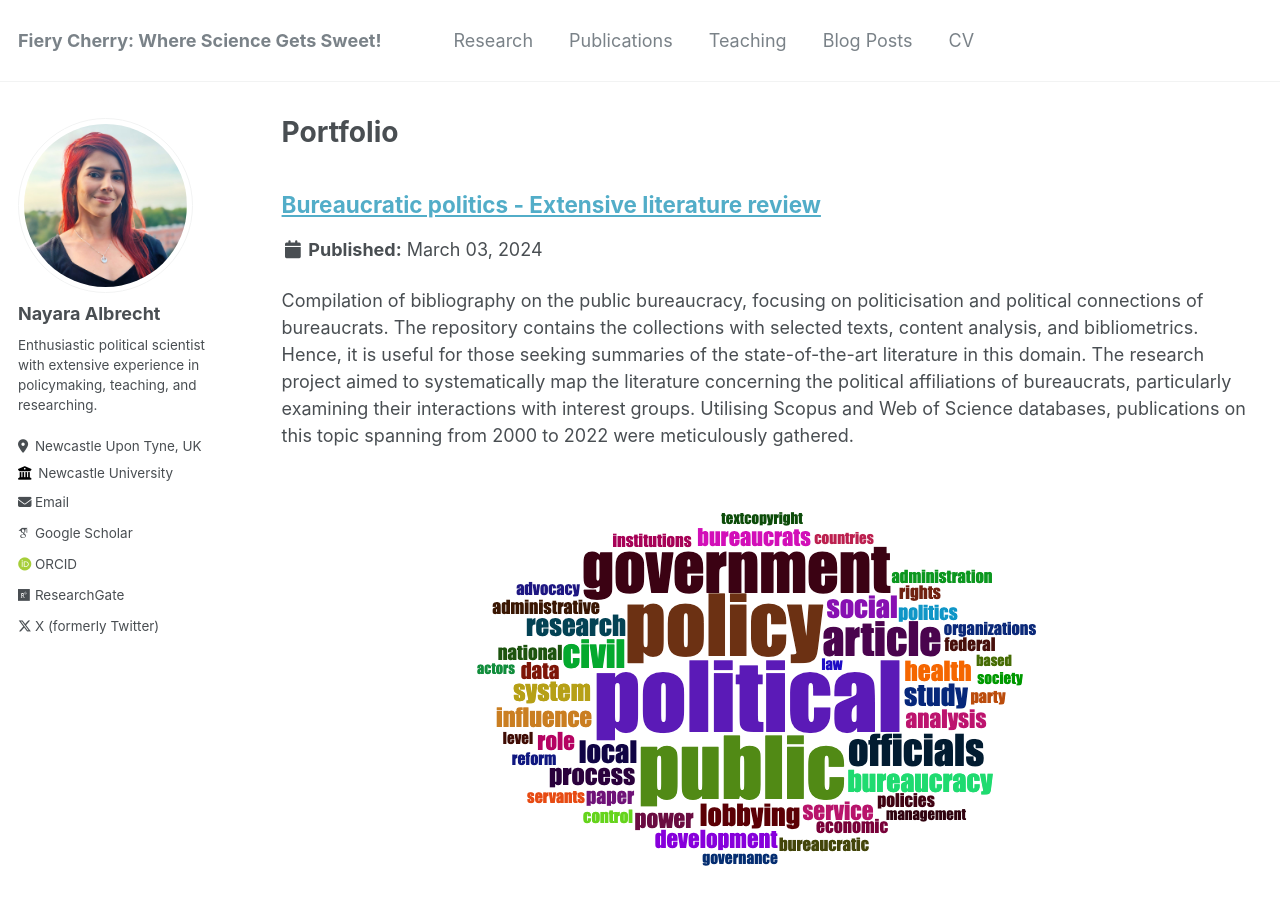
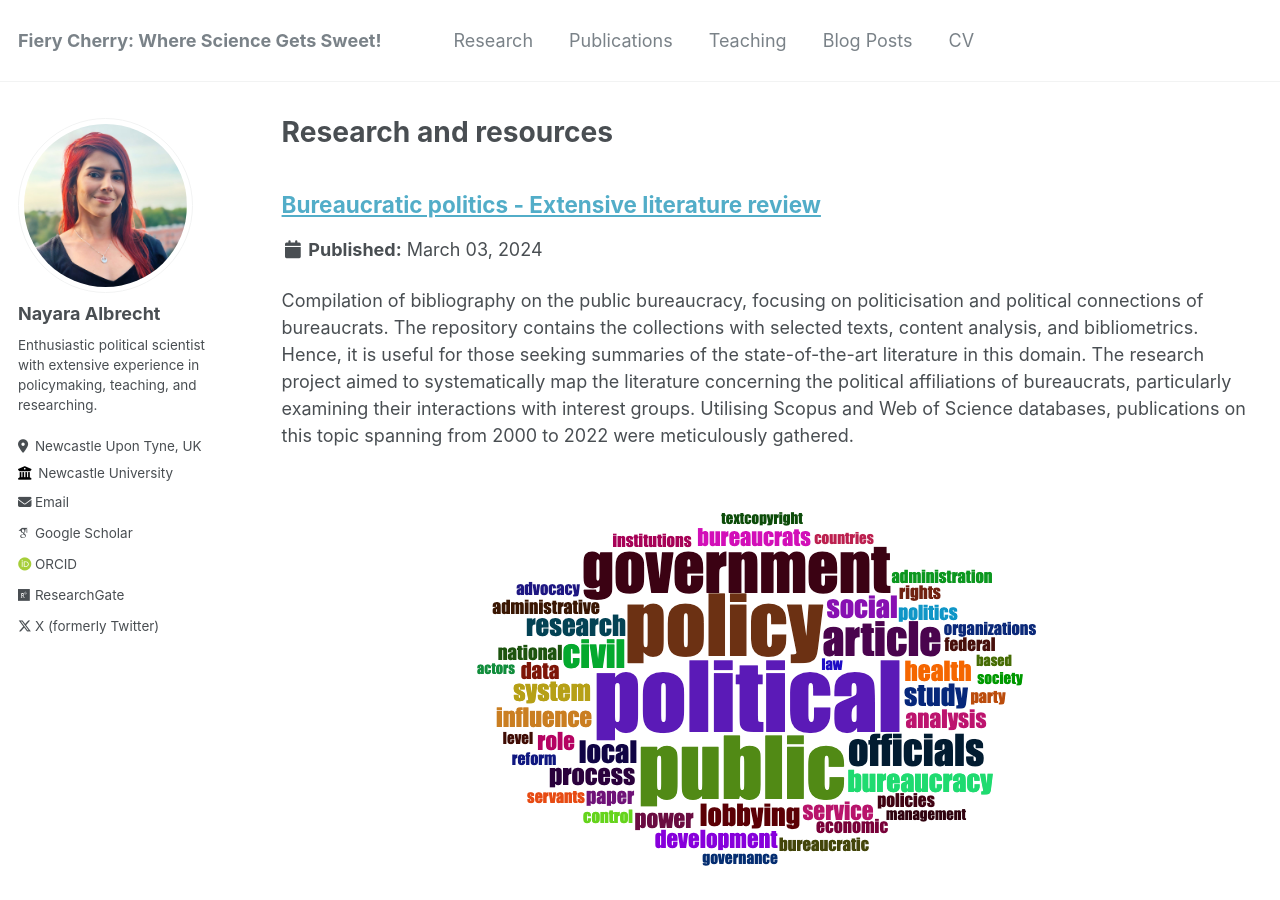
Before and after one commit to nayalbrecht/nayalbrecht.github.io, a Jekyll site: the page built from _pages/portfolio.html, in a window 1280 px wide and 900 px high. Built offline with Jekyll 4.4.1, drawn with Linux system fonts in a browser that asks for light colours; some web fonts are replaced.

Commit message:
Update portfolio.html

```diff
--- a/_pages/portfolio.html
+++ b/_pages/portfolio.html
@@ -1,6 +1,6 @@
 ---
 layout: archive
-title: "Portfolio"
+title: "Research and resources"
 permalink: /portfolio/
 author_profile: true
 ---
```
